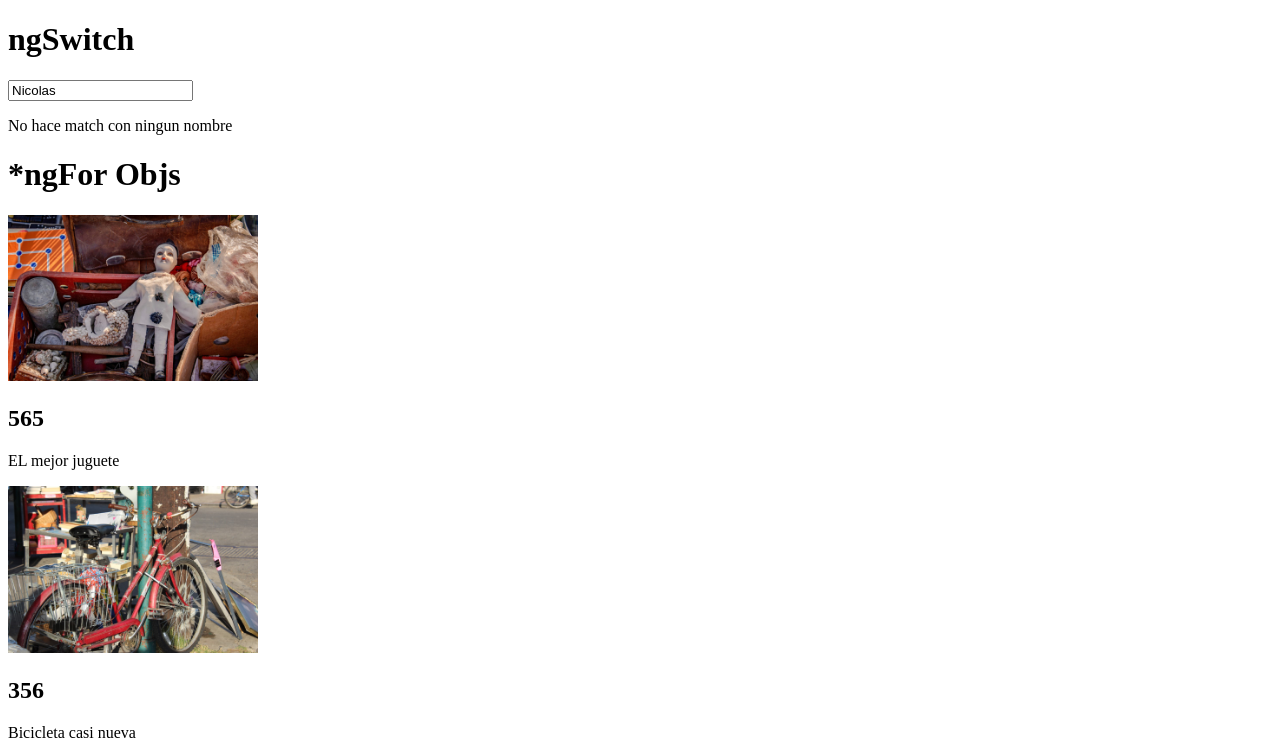
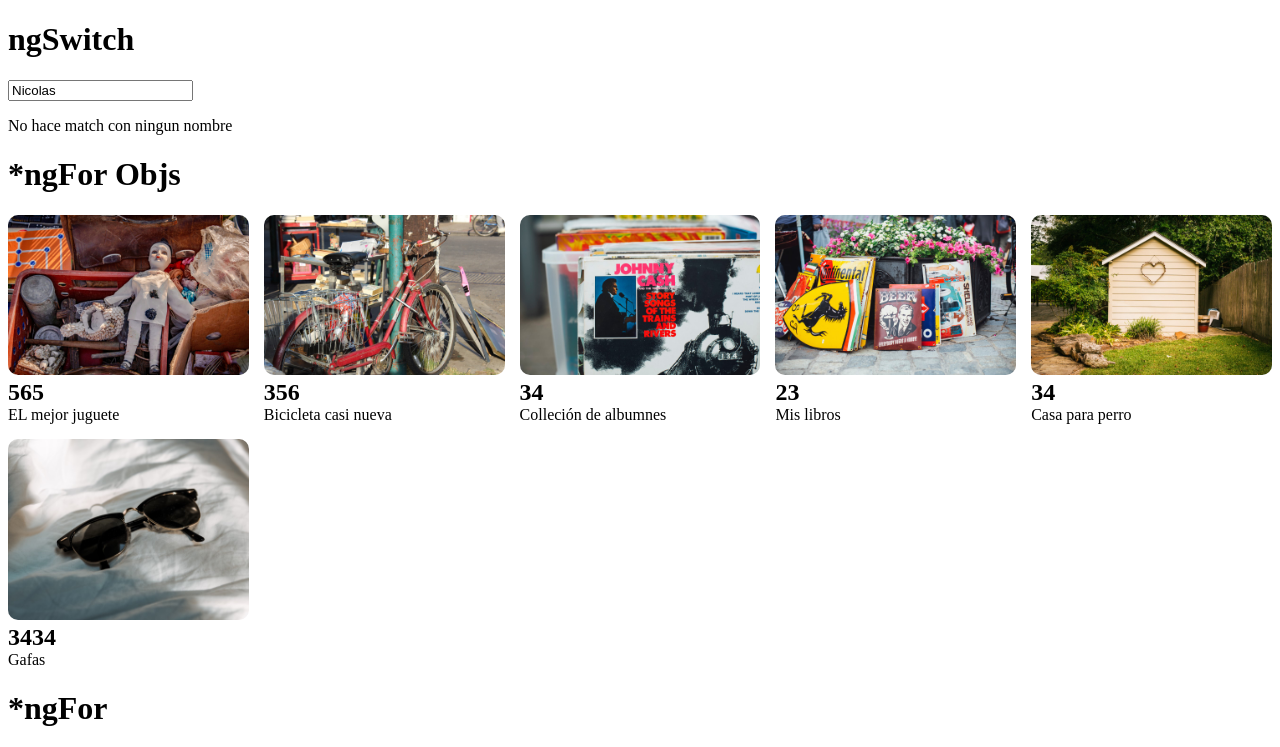
Before and after one commit to fernandojosecc/angular-fundamentals, an Angular app: page / in a window 1280 px wide. Shown: the top 747 px of the page. Built offline with nearby package versions, Linux system fonts and the light colour scheme.

Commit message:
agregando estilos a la lista de productos

```diff
--- a/src/app/app.component.html
+++ b/src/app/app.component.html
@@ -29,9 +29,9 @@
 </p> -->
 
 <h1>*ngFor Objs</h1>
-<div>
+<div class="products--grid">
   <div *ngFor="let product of products">
-    <img width="250" [src]="product.image" alt="image">
+    <img [src]="product.image" alt="image">
     <h2>{{product.price}}</h2>
     <p>{{product.name}}</p>
   </div>
@@ -82,7 +82,9 @@
 <input type="text" [value]="person.name">
 <progress max="100" [value]="person.age"></progress>
 <img width="" [src]="person.avatar" alt="">
+
+<h1>Hola mundo</h1>
 <h2>{{'Hola mundo'.repeat(50)}}</h2>
 <p>3+3={{3+3}}</p>
 <h3>Hola, soy {{name}} y tengo {{age}}</h3>
-<img src={{img}} alt="image">
+<img width="200" src={{img}} alt="image">
--- a/src/app/app.component.scss
+++ b/src/app/app.component.scss
@@ -4,3 +4,26 @@
   overflow: auto;
   background: red;
 }
+.products--grid{
+  display: flex;
+  flex-direction: column;
+
+  div{
+    img{
+      width: 100%;
+      border-radius: 10px;
+    }
+    h2, p{
+      margin: 0;
+    }
+  }
+
+}
+
+@media screen and (min-width: 40em){
+  .products--grid{
+    display: grid;
+  grid-template-columns: repeat(5,1fr);
+  grid-gap: 15px;
+  }
+}
```
